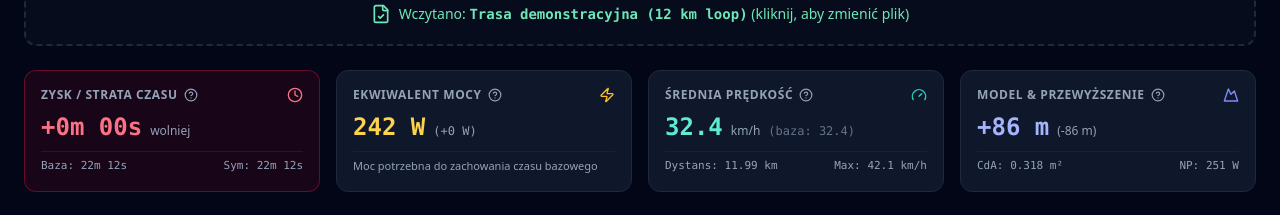
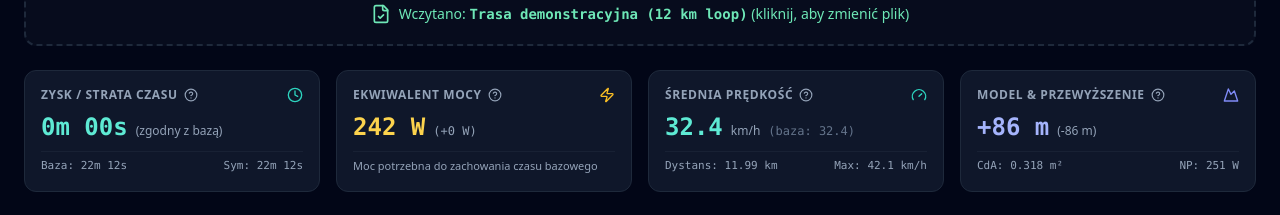
Before and after one commit to MiloszBuda/BikeSpeedSimulation, a React (Vite) app in the folder frontend/: page / in a window 1280 px wide. Shown: the part 258-473 px from the top of the page. Built offline with nearby package versions, Linux system fonts and the light colour scheme; no server answers.

Commit message:
fix(simulation): calibrate baseline zero-delta tolerance and speed comparisons

```diff
--- a/frontend/src/App.tsx
+++ b/frontend/src/App.tsx
@@ -189,10 +189,21 @@ export const App: React.FC = () => {
       if (activeFile) {
         // Calculate angle rotation relative to dominant wind
         const baseDir = processData.weather_summary.dominant_wind_dir_deg;
+        const baseSpeed = processData.weather_summary.avg_wind_speed_cyclist_mps;
         const rotDeg = (config.windDirDeg - baseDir + 360) % 360;
-        const scaleFactor = processData.weather_summary.avg_wind_speed_cyclist_mps > 0
-          ? config.windSpeedMps / processData.weather_summary.avg_wind_speed_cyclist_mps
-          : 1.0;
+
+        // Detect if user is running baseline weather (within minor slider/compass rounding)
+        const isBaselineWeather =
+          !config.zeroWind &&
+          Math.abs(config.windSpeedMps - baseSpeed) < 0.1 &&
+          (Math.abs(rotDeg) < 1.5 || Math.abs(rotDeg - 360) < 1.5) &&
+          !config.reverseRoute &&
+          config.pacingMode === 'original';
+
+        const scaleFactor = isBaselineWeather
+          ? 1.0
+          : baseSpeed > 0 ? config.windSpeedMps / baseSpeed : 1.0;
+        const finalRotDeg = isBaselineWeather ? 0.0 : rotDeg;
 
         const res = await runSimulation(activeFile, {
           massKg: config.massKg,
@@ -202,7 +213,7 @@ export const App: React.FC = () => {
           spatialStepM: 5.0,
           zeroWind: config.zeroWind,
           windScaleFactor: config.zeroWind ? 0.0 : scaleFactor,
-          windRotationDeg: rotDeg,
+          windRotationDeg: finalRotDeg,
           reverseRoute: config.reverseRoute,
           pacingMode: config.pacingMode,
           calculateEquivalentPower: true,
--- a/frontend/src/components/SummaryCards.tsx
+++ b/frontend/src/components/SummaryCards.tsx
@@ -21,15 +21,19 @@ export const SummaryCards: React.FC<SummaryCardsProps> = ({
   fitSummary,
   cda,
 }) => {
-  const isFaster = (simulationSummary?.time_delta_s ?? 0) > 0;
-  const deltaFormatted = simulationSummary ? formatSeconds(simulationSummary.time_delta_s) : '0s';
+  const deltaSeconds = simulationSummary?.time_delta_s ?? 0;
+  const isZeroDelta = Math.abs(deltaSeconds) < 0.5;
+  const isFaster = deltaSeconds > 0;
+  const deltaFormatted = simulationSummary ? formatSeconds(deltaSeconds) : '0s';
 
   return (
     <div className="grid grid-cols-1 sm:grid-cols-2 lg:grid-cols-4 gap-4">
       {/* 1. Delta Czasu Card */}
       <div className={`p-4 rounded-xl border relative ${
         simulationSummary
-          ? isFaster
+          ? isZeroDelta
+            ? 'bg-slate-900 border-slate-800 text-slate-100'
+            : isFaster
             ? 'bg-emerald-950/30 border-emerald-800/60 text-emerald-100'
             : 'bg-rose-950/30 border-rose-800/60 text-rose-100'
           : 'bg-slate-900 border-slate-800 text-slate-100'
@@ -41,19 +45,21 @@ export const SummaryCards: React.FC<SummaryCardsProps> = ({
             </span>
             <Tooltip
               title="Zysk / Strata Czasu (Delta T)"
-              content="Różnica między czasem bazowym trasy (z pliku FIT) a czasem uzyskanym w symulacji (T_baza - T_sym). Wartość zielona oznacza czas zaoszczędzony (szybciej), a czerwona stratę (wolniej)."
+              content="Różnica między czasem bazowym trasy (z pliku FIT) a czasem uzyskanym w symulacji (T_baza - T_sym). Wartość zielona oznacza czas zaoszczędzony (szybciej), czerwona stratę (wolniej), a 0s brak zmiany warunków."
               physicsNote="Na trasie zamkniętej (pętla) wiatr ZAWSZE powoduje stratę netto czasu. Opór powietrza rośnie z kwadratem prędkości (Faero ~ v²), a pod wiatr jedziesz wolniej, więc spędzasz na tym odcinku znacznie więcej czasu niż na szybkim powrocie z wiatrem w plecy."
               position="bottom"
             />
           </div>
-          <Clock className={`w-4 h-4 ${isFaster ? 'text-emerald-400' : 'text-rose-400'}`} />
+          <Clock className={`w-4 h-4 ${isZeroDelta ? 'text-teal-400' : isFaster ? 'text-emerald-400' : 'text-rose-400'}`} />
         </div>
         <div className="flex items-baseline gap-2">
-          <span className={`text-2xl font-black font-mono ${isFaster ? 'text-emerald-400' : 'text-rose-400'}`}>
-            {simulationSummary ? (isFaster ? `-${deltaFormatted}` : `+${deltaFormatted}`) : '--'}
+          <span className={`text-2xl font-black font-mono ${
+            isZeroDelta ? 'text-teal-300' : isFaster ? 'text-emerald-400' : 'text-rose-400'
+          }`}>
+            {simulationSummary ? (isZeroDelta ? '0m 00s' : isFaster ? `-${deltaFormatted}` : `+${deltaFormatted}`) : '--'}
           </span>
           <span className="text-xs text-slate-400">
-            {simulationSummary ? (isFaster ? 'szybciej' : 'wolniej') : ''}
+            {simulationSummary ? (isZeroDelta ? '(zgodny z bazą)' : isFaster ? 'szybciej' : 'wolniej') : ''}
           </span>
         </div>
         <div className="text-[11px] text-slate-400 mt-2 flex justify-between border-t border-slate-800/60 pt-1.5 font-mono">
@@ -118,7 +124,7 @@ export const SummaryCards: React.FC<SummaryCardsProps> = ({
           </span>
           <span className="text-xs text-slate-400">km/h</span>
           <span className="text-xs text-slate-500 font-mono">
-            (baza: {fitSummary.avg_speed_kmh.toFixed(1)})
+            (baza: {(simulationSummary?.baseline_avg_speed_kmh ?? fitSummary.avg_speed_kmh).toFixed(1)})
           </span>
         </div>
         <div className="text-[11px] text-slate-400 mt-2 flex justify-between border-t border-slate-800/60 pt-1.5 font-mono">
```
Also changed, not shown: 1 other file (tests, documents, lock files or other folders).
